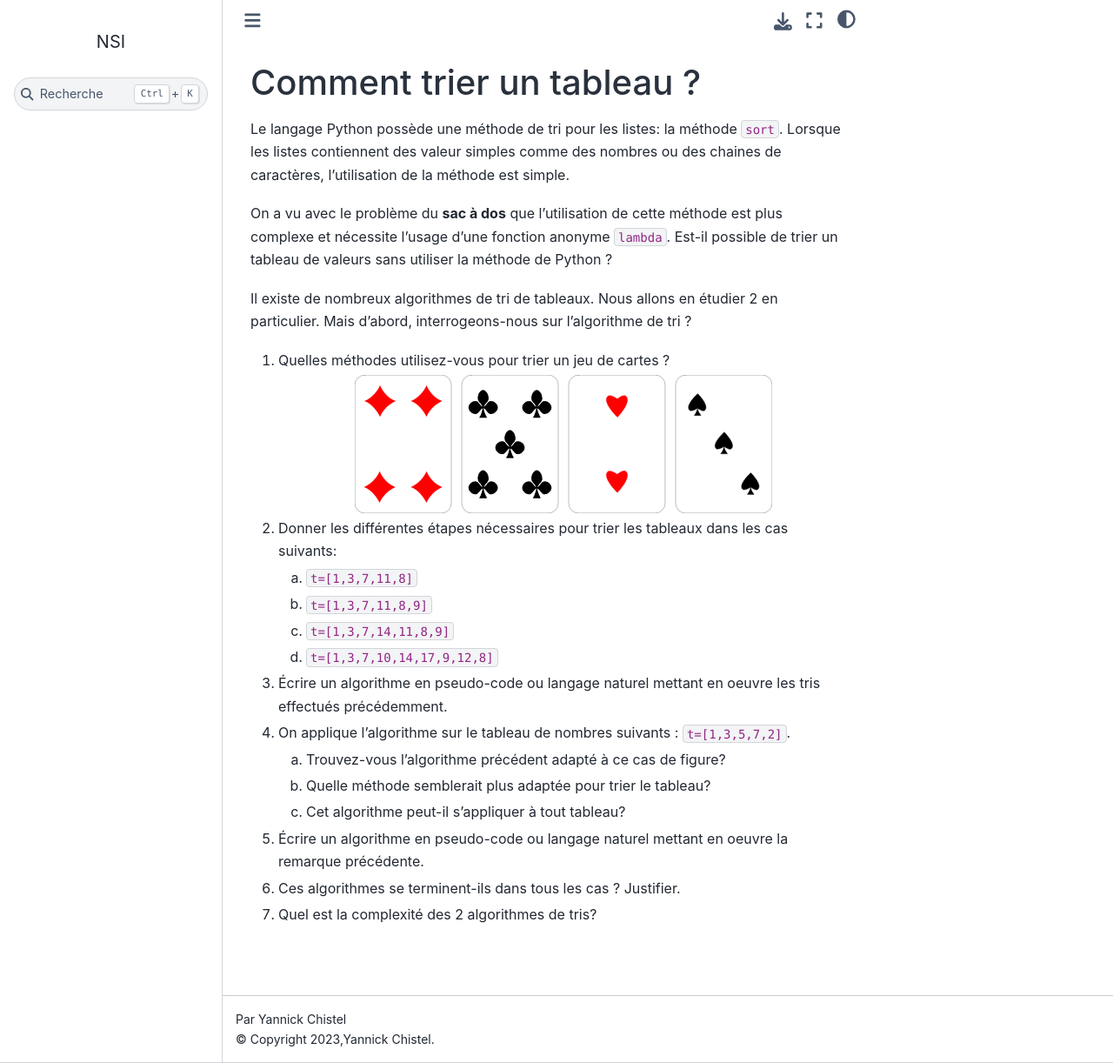
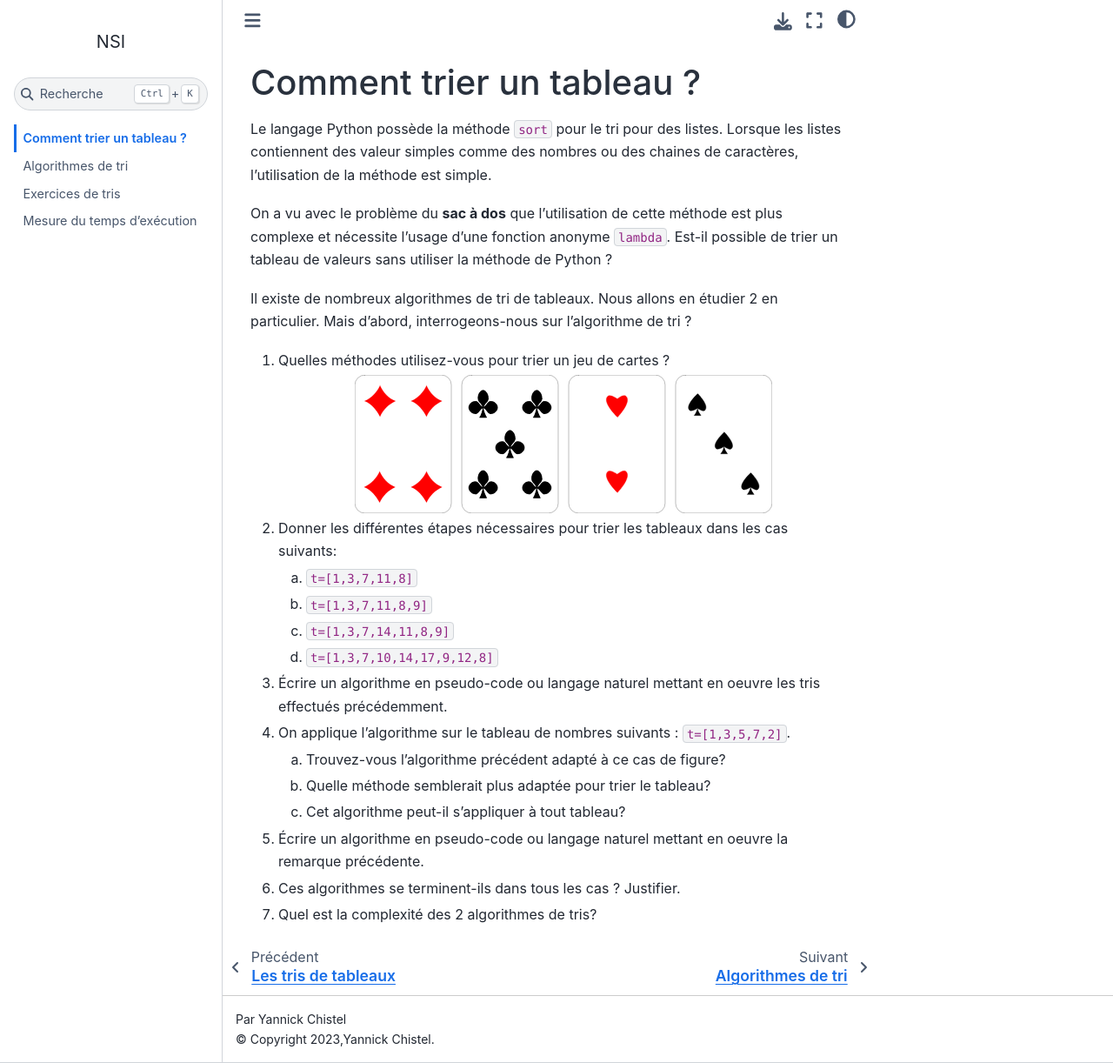
Before and after one commit to ychistel/1nsi_tris_tableaux, a Sphinx documentation site: the page built from source/content/activite.rst, in a window 1280 px wide and 1222 px high. Shown: the whole window at 87% size. Built offline with Sphinx 7.4.7 and the Sphinx Book theme 1.1.4, drawn with Linux system fonts in a browser that asks for light colours.

```diff
--- a/source/content/activite.rst
+++ b/source/content/activite.rst
@@ -1,7 +1,7 @@
 Comment trier un tableau ?
 ==========================
 
-Le langage Python possède une méthode de tri pour les listes: la méthode ``sort``. Lorsque les listes contiennent des valeur simples comme des nombres ou des chaines de caractères, l'utilisation de la méthode est simple.
+Le langage Python possède la méthode ``sort`` pour le tri pour des listes. Lorsque les listes contiennent des valeur simples comme des nombres ou des chaines de caractères, l'utilisation de la méthode est simple.
 
 On a vu avec le problème du **sac à dos** que l'utilisation de cette méthode est plus complexe et nécessite l'usage d'une fonction anonyme ``lambda``. Est-il possible de trier un tableau de valeurs sans utiliser la méthode de Python ?
 
--- a/source/index.rst
+++ b/source/index.rst
@@ -7,7 +7,7 @@ Les 2 algorithmes de tri sont le **tri par sélection** et le **tri par insertio
 
 .. toctree::
     :maxdepth: 1
-    .. :hidden:
+    :hidden:
 
     content/activite.rst
     content/tris.rst
```
